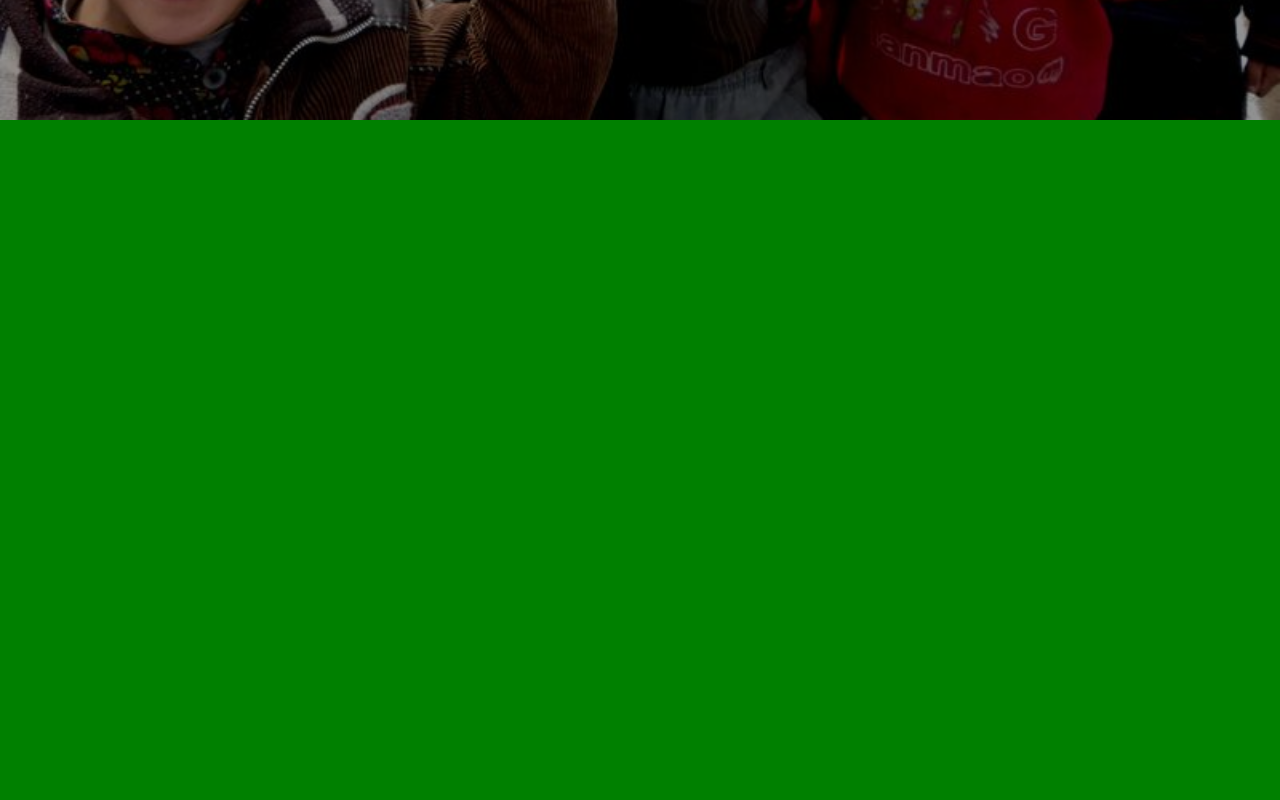
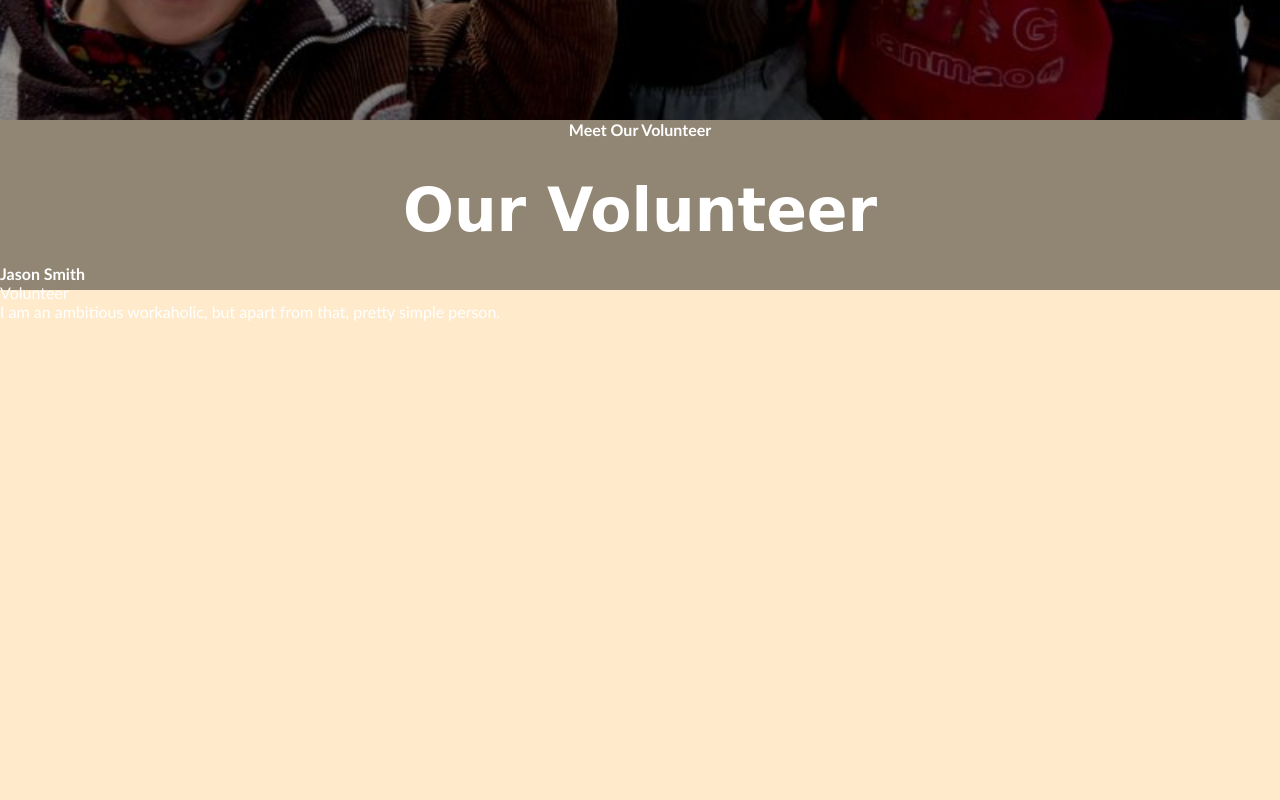
Before and after one commit to classik1127/love-care-charity, a plain HTML site: page index.html in a window 1280 px wide. Shown: the part 4360-5160 px from the top of the page. Drawn offline with nearby package versions, Linux system fonts and the light colour scheme.

Commit message:
added the volunteer section

```diff
--- a/index.html
+++ b/index.html
@@ -127,8 +127,22 @@
             <button class="btn2">Become A Volunteer</button>
             </div>
     </section>
-    <section class="act1">
+    <section class="Volunteer">
+        <div>
+            <center>
+                <h5>Meet Our Volunteer</h5>
+                <h3>Our Volunteer</h3>
+            </center>
+            <div class="Volunteer-child">
+                <img src="" alt="" class="volunteer-image">
+                <h4 class="volunteer-name">Jason Smith</h4>
+                <p class="volunteer-title">Volunteer</p>
+                <p class="volunteer-sample"></p>
+                <p class="volunteer-bio">I am an ambitious workaholic, but apart from that, pretty simple person.</p>
 
+            </div>
+
+        </div>
     </section>
     <section class="testimonial">
         <div class="testimonial-container">
--- a/style.css
+++ b/style.css
@@ -235,9 +235,19 @@
     padding: 20px;
 }
 
-.act1{
-    height: 100vh;
-    background-color: green;
+.Volunteer{
+    height: 130vh;
+    background-color: transparent;
+    color: white;
+}
+.Volunteer h5{
+    ma-top: 110px;
+    font-size: 16px;
+    margin-bottom: 36px;
+}
+.Volunteer h3{
+    font-size: 60px;
+    font-family:cursive ;
 }
 
 
```
